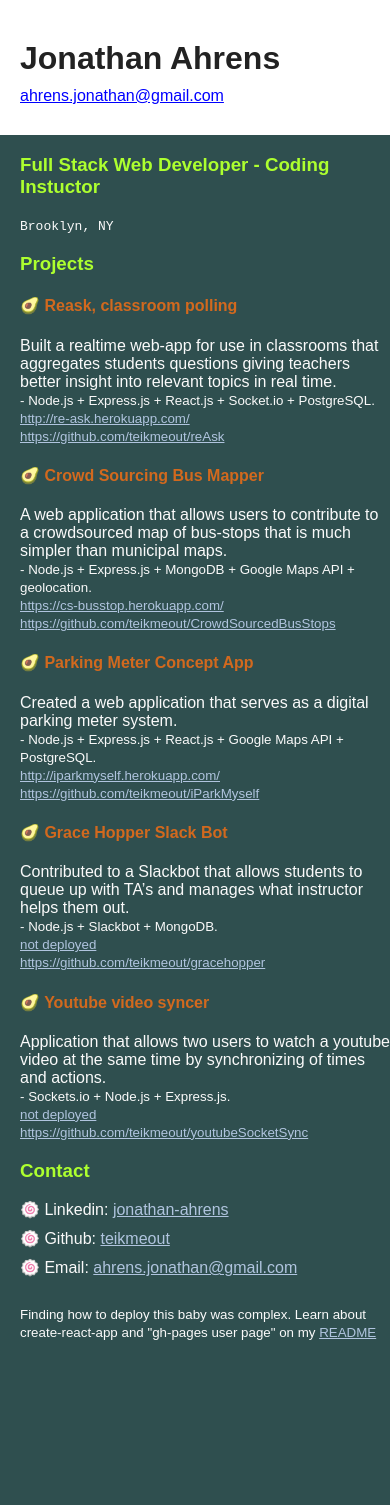
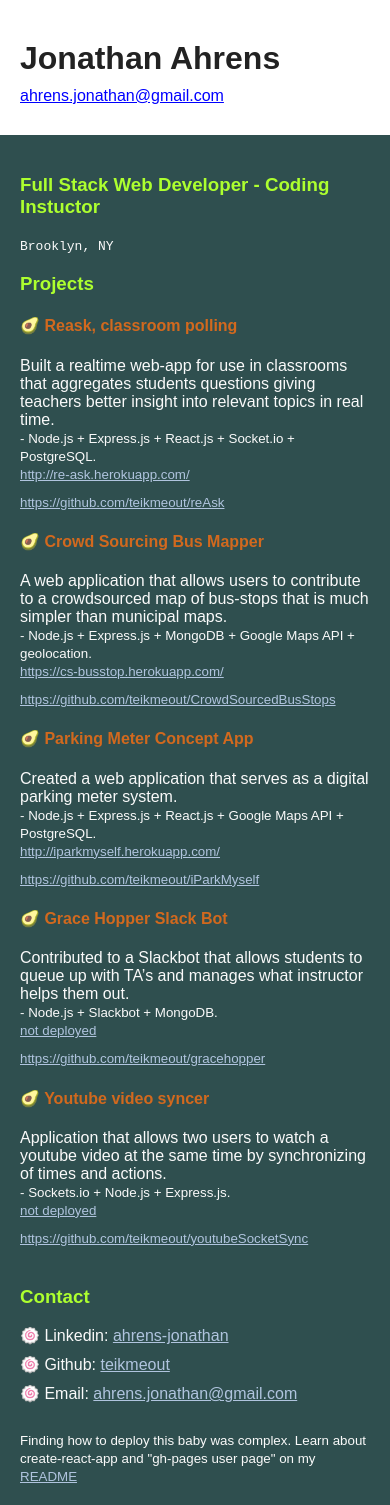
Before and after one commit to teikmeout/teikmeout.github.io, a React (Create React App) app: page / in a window 390 px wide. Before the commit the page ends 1361 px from the top, so only its background shows below. Built offline with nearby package versions, Linux system fonts and the light colour scheme.

Commit message:
added footer

```diff
--- a/src/App.css
+++ b/src/App.css
@@ -27,7 +27,7 @@ header {
 }
 
 main {
-  padding: 0 0 40px 40px;
+  padding: 40px;
 }
 
 a:link {
@@ -53,7 +53,7 @@ a:hover {
 }
 
 .contact-info {
-  margin: 10px 0 10px 0;
+  margin: 10px 0;
 }
 
 .border {
@@ -62,7 +62,7 @@ a:hover {
 
 @media (max-width: 500px) {
   main {
-    padding: 0 0 20px 20px;
+    padding: 20px;
   }
   header {
     padding: 30px 20px;
--- a/src/App.js
+++ b/src/App.js
@@ -1,5 +1,6 @@
 import React, { Component } from 'react';
 import Projects from './Projects';
+import Footer from './Footer';
 import './App.css';
 
 class App extends Component {
@@ -71,14 +72,8 @@ class App extends Component {
           <Projects
             projects={this.state.projects}
             />
-
-          <h3>Contact</h3>
-          <div className="contact-info"><span aria-label="avo" role="img">🍥</span> Linkedin: <a className="bottom-link" href="https://www.linkedin.com/in/ahrens-jonathan/">jonathan-ahrens</a></div>
-          <div className="contact-info"><span aria-label="avo" role="img">🍥</span> Github: <a className="bottom-link" href="https://github.com/teikmeout">teikmeout</a></div>
-          <div className="contact-info"><span aria-label="avo" role="img">🍥</span> Email: <a className="bottom-link" href="mailto:ahrens.jonathan@gmail.com">ahrens.jonathan@gmail.com</a></div>
-          <br/>
-          <small>Finding how to deploy this baby was complex. Learn about create-react-app and "gh-pages user page" on my <a href="https://github.com/teikmeout/teikmeout.github.io/blob/create-react-app/README.md">README</a></small>
         </main>
+        <Footer/>
       </div>
     );
   }
--- /dev/null
+++ b/src/Footer.css
@@ -0,0 +1,9 @@
+footer {
+  padding: 0 40px 40px 40px;
+}
+
+@media (max-width: 500px) {
+  footer {
+    padding: 0 20px 20px 20px;
+  }
+}
--- /dev/null
+++ b/src/Footer.jsx
@@ -0,0 +1,17 @@
+import React from 'react';
+import './Footer.css';
+
+function Footer() {
+  return (
+    <footer>
+      <h3>Contact</h3>
+      <div className="contact-info"><span aria-label="avo" role="img">🍥</span> Linkedin: <a className="bottom-link" href="https://www.linkedin.com/in/ahrens-jonathan/">ahrens-jonathan</a></div>
+      <div className="contact-info"><span aria-label="avo" role="img">🍥</span> Github: <a className="bottom-link" href="https://github.com/teikmeout">teikmeout</a></div>
+      <div className="contact-info"><span aria-label="avo" role="img">🍥</span> Email: <a className="bottom-link" href="mailto:ahrens.jonathan@gmail.com">ahrens.jonathan@gmail.com</a></div>
+      <br/>
+      <small>Finding how to deploy this baby was complex. Learn about create-react-app and "gh-pages user page" on my <a href="https://github.com/teikmeout/teikmeout.github.io/blob/create-react-app/README.md">README</a></small>
+    </footer>
+  )
+}
+
+export default Footer;
--- a/src/Projects.css
+++ b/src/Projects.css
@@ -12,8 +12,9 @@
 
 @media (max-width: 500px) {
   .whole-proj {
-    /*background-color: red;*/
     width: 100%;
-    /*height: 400px;*/
+  }
+  .proj-link {
+    margin-bottom: 10px;
   }
 }
--- a/src/Projects.jsx
+++ b/src/Projects.jsx
@@ -18,11 +18,11 @@ function Projects(props) {
               <div>
                 <small>- {el.tech}</small><br/>
               </div>
-              <div>
-                <small><a href={el.link === 'not deployed' ? '#' : el.link}>{el.link}</a></small>
+              <div className="proj-link">
+                <small><a href={el.github}>{el.link}</a></small>
               </div>
-              <div>
-                <small><a href={el.link}>{el.github}</a></small>
+              <div className="proj-gh">
+                <small><a className="link" href={el.github}>{el.github}</a></small>
               </div>
             {/*<div key={"img-cont"+i} className="img-cont"><small key={"small-img-desc"+i}>{el.imageurl}</small></div>*/}
           </div>
```
